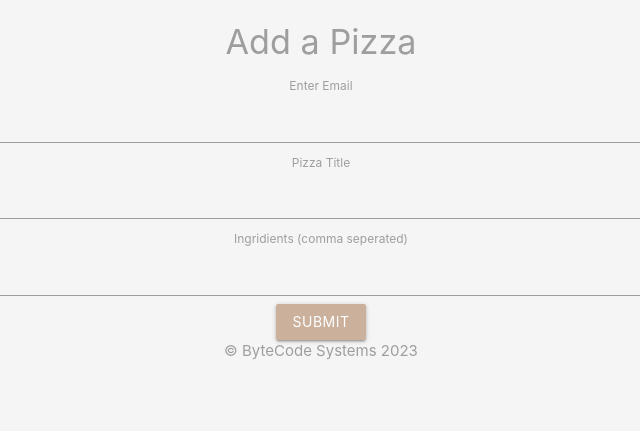
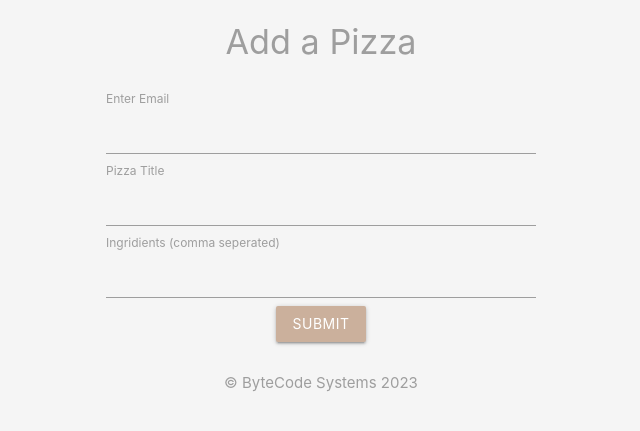
Before and after one commit to ThapsonKNyirenda/ninjaPizza, a PHP site: page /add.php in a window 1280 px wide. Shown: the part 64-495 px from the top of the page, without its empty margins (319-959 px from the left). Run offline with PHP 8.4, Linux system fonts and the light colour scheme.

Commit message:
have added some files

```diff
--- a/add.php
+++ b/add.php
@@ -11,12 +11,12 @@
     <section class="container grey-text">
         <h4 class="center">Add a Pizza</h4>
         <form action="add.php" method="" class="center">
-            <label for="">Enter Email</label>
+            <label for="email" class="left">Enter Email</label>
             <input type="text" name="email">
-            <label for="">Pizza Title</label>
-            <input type="text" name="email">
-            <label for="">Ingridients (comma seperated)</label>
-            <input type="text" name="email">
+            <label for="title" class="left">Pizza Title</label>
+            <input type="text" name="title">
+            <label for="ingredients" class="left">Ingridients (comma seperated)</label>
+            <input type="text" name="ingredients">
             <div class="center">
                 <input type="submit" name="submit" value="Submit" class="btn brand">
             </div>
--- a/templates/header.php
+++ b/templates/header.php
@@ -9,6 +9,13 @@
 
         .brand-text{
             color: #cbb09c !important;
+        }
+
+        form{
+            max-width: 450px;
+            padding: 10px;
+            margin: 20px auto;
+            text-align: left;
         }
     </style>
 </head>
```
